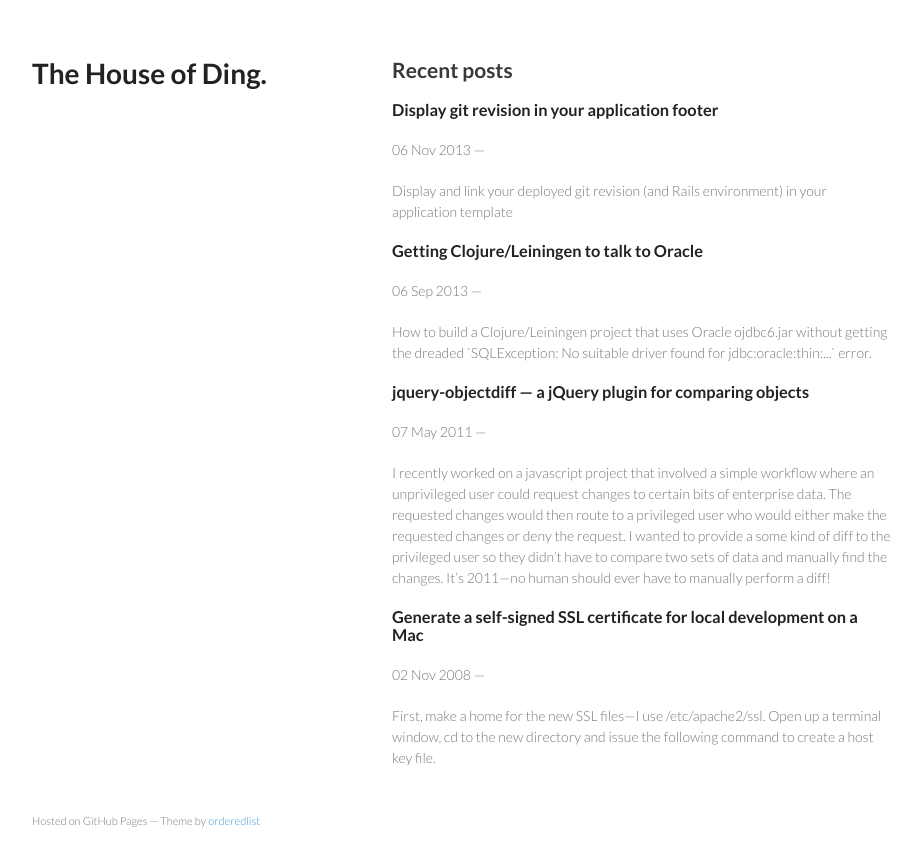
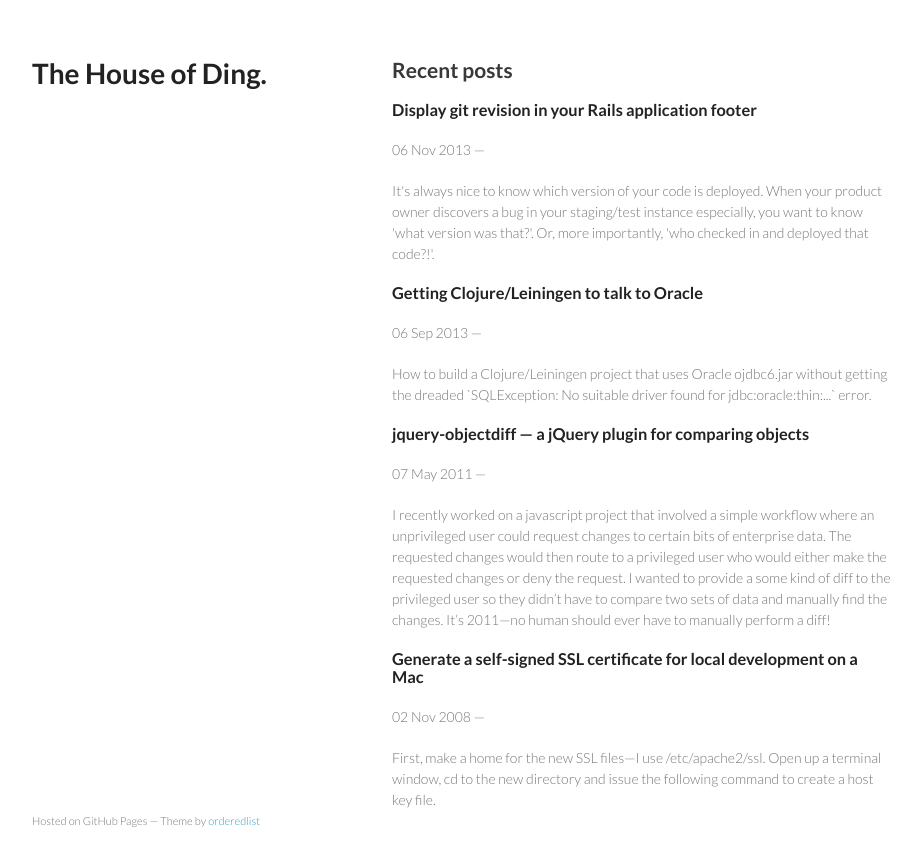
Before and after one commit to cdinger/cdinger.github.com, a Jekyll site: the page built from index.html, in a window 1280 px wide. Shown: the top 866 px of the page, without its empty margins (178-1099 px from the left). Built offline with Jekyll 4.4.1, drawn with Linux system fonts in a browser that asks for light colours; comment, search, counter and statistics services are not loaded.

Commit message:
Add 'Rails' to the title

```diff
--- a/_posts/2013-11-06-display-git-revision-in-your-application.md
+++ b/_posts/2013-11-06-display-git-revision-in-your-application.md
@@ -1,7 +1,10 @@
 ---
 layout: post
-title: "Display git revision in your application footer"
-lead: "Display and link your deployed git revision (and Rails environment) in your application template"
+title: "Display git revision in your Rails application footer"
+lead: "It's always nice to know which version of your code is deployed. When your
+product owner discovers a bug in your staging/test instance especially, you want
+to know 'what version was that?'. Or, more importantly, 'who checked in and
+deployed that code?!'."
 ---
 It's always nice to know which version of your code is deployed. When your
 product owner discovers a bug in your staging/test instance especially, you want
```
Also changed, not shown: 2 other files.
